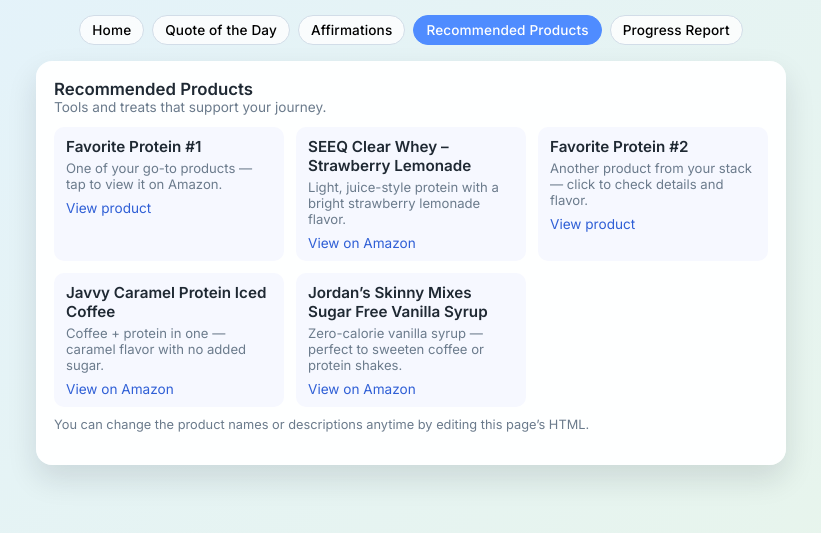
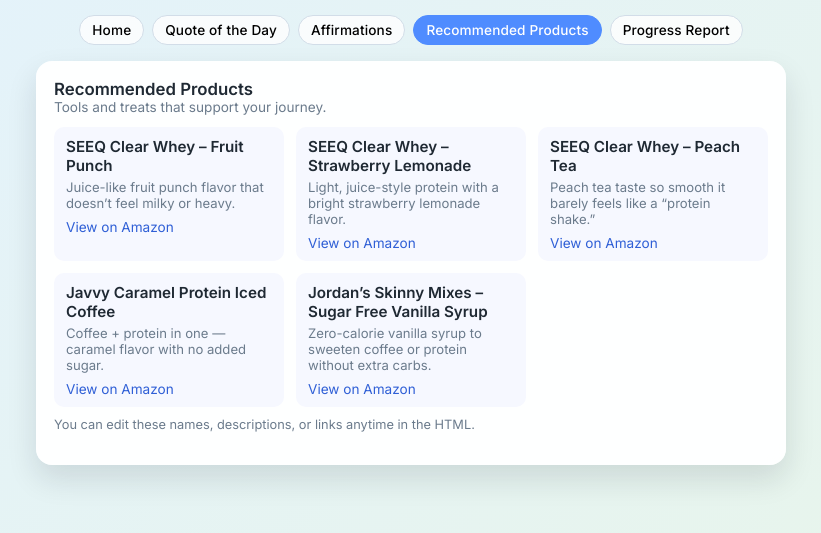
Before and after one commit to vagdad/bariatric-pal, a plain HTML site: page index.html in a window 1280 px wide. Both pictures are taken after a click on the button "Recommended Products". Shown: the part 121-654 px from the top of the page, without its empty margins (229-1050 px from the left). Drawn offline with nearby package versions, Linux system fonts and the light colour scheme.

Commit message:
Update index.html
adding products

```diff
--- a/index.html
+++ b/index.html
@@ -508,21 +508,21 @@
         </div>
 
         <div class="product-grid" id="productGrid">
-          <!-- 1 -->
+          <!-- 1: Fruit Punch -->
           <div class="product-card">
-            <div class="product-name">Favorite Protein #1</div>
+            <div class="product-name">SEEQ Clear Whey – Fruit Punch</div>
             <div class="product-tagline">
-              One of your go-to products — tap to view it on Amazon.
+              Juice-like fruit punch flavor that doesn’t feel milky or heavy.
             </div>
             <a href="https://amzn.to/4iqLU7M"
                class="product-link"
                target="_blank"
                rel="noopener noreferrer">
-              View product
+              View on Amazon
             </a>
           </div>
 
-          <!-- 2 -->
+          <!-- 2: Strawberry Lemonade -->
           <div class="product-card">
             <div class="product-name">SEEQ Clear Whey – Strawberry Lemonade</div>
             <div class="product-tagline">
@@ -536,21 +536,21 @@
             </a>
           </div>
 
-          <!-- 3 -->
+          <!-- 3: Peach Tea -->
           <div class="product-card">
-            <div class="product-name">Favorite Protein #2</div>
+            <div class="product-name">SEEQ Clear Whey – Peach Tea</div>
             <div class="product-tagline">
-              Another product from your stack — click to check details and flavor.
+              Peach tea taste so smooth it barely feels like a “protein shake.”
             </div>
             <a href="https://amzn.to/48bQfGY"
                class="product-link"
                target="_blank"
                rel="noopener noreferrer">
-              View product
+              View on Amazon
             </a>
           </div>
 
-          <!-- 4 -->
+          <!-- 4: Javvy Coffee -->
           <div class="product-card">
             <div class="product-name">Javvy Caramel Protein Iced Coffee</div>
             <div class="product-tagline">
@@ -564,11 +564,11 @@
             </a>
           </div>
 
-          <!-- 5 -->
+          <!-- 5: Skinny Syrup -->
           <div class="product-card">
-            <div class="product-name">Jordan’s Skinny Mixes Sugar Free Vanilla Syrup</div>
+            <div class="product-name">Jordan’s Skinny Mixes – Sugar Free Vanilla Syrup</div>
             <div class="product-tagline">
-              Zero-calorie vanilla syrup — perfect to sweeten coffee or protein shakes.
+              Zero-calorie vanilla syrup to sweeten coffee or protein without extra carbs.
             </div>
             <a href="https://amzn.to/4opdXWq"
                class="product-link"
@@ -580,7 +580,7 @@
         </div>
 
         <p class="hint">
-          You can change the product names or descriptions anytime by editing this page’s HTML.
+          You can edit these names, descriptions, or links anytime in the HTML.
         </p>
       </section>
     </div>
@@ -816,7 +816,7 @@
 
       if (!hasAny) {
         if (weightChart) { weightChart.destroy(); weightChart = null; }
-        if (waterChart) { waterChart.destroy(); waterChart = null; }
+        if (waterChart) { weightChart.destroy(); weightChart = null; }
         if (proteinChart) { proteinChart.destroy(); proteinChart = null; }
         if (walkChart) { walkChart.destroy(); walkChart = null; }
         if (noDataMsg) noDataMsg.style.display = "block";
```
